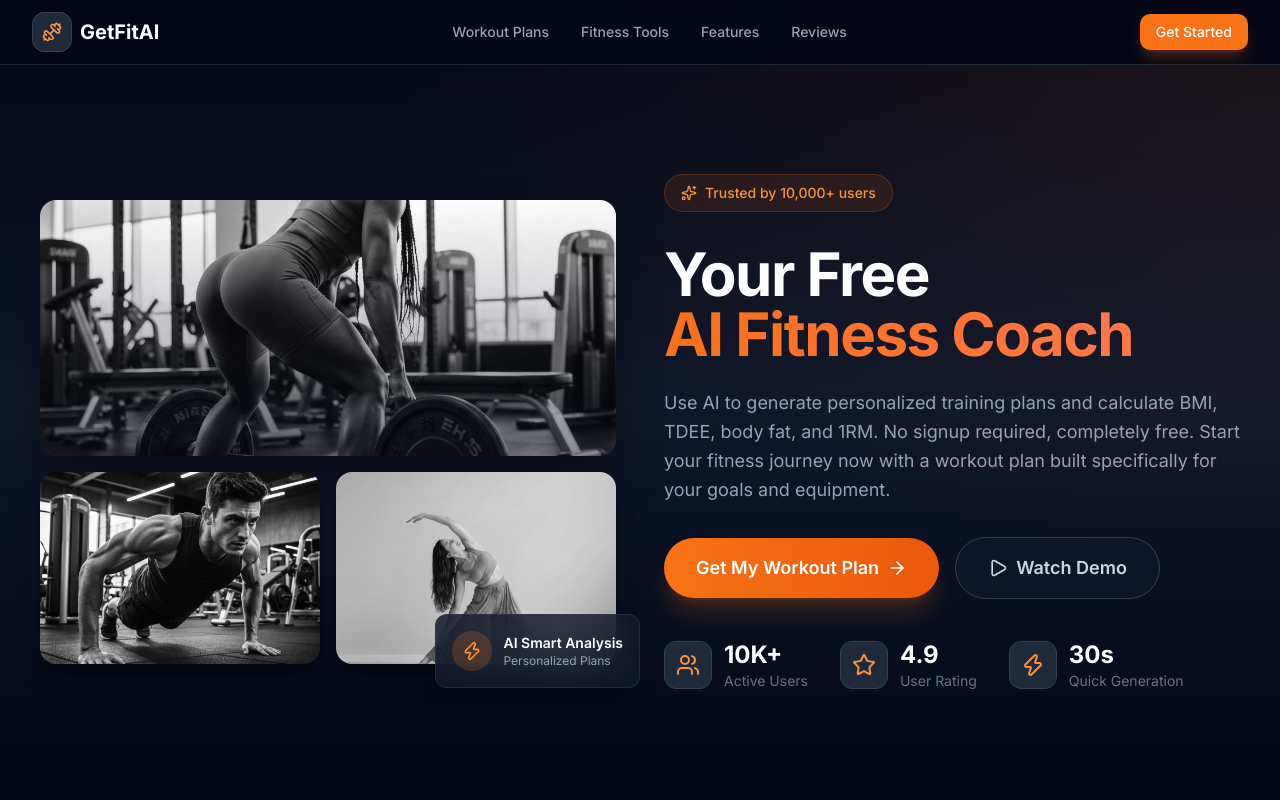
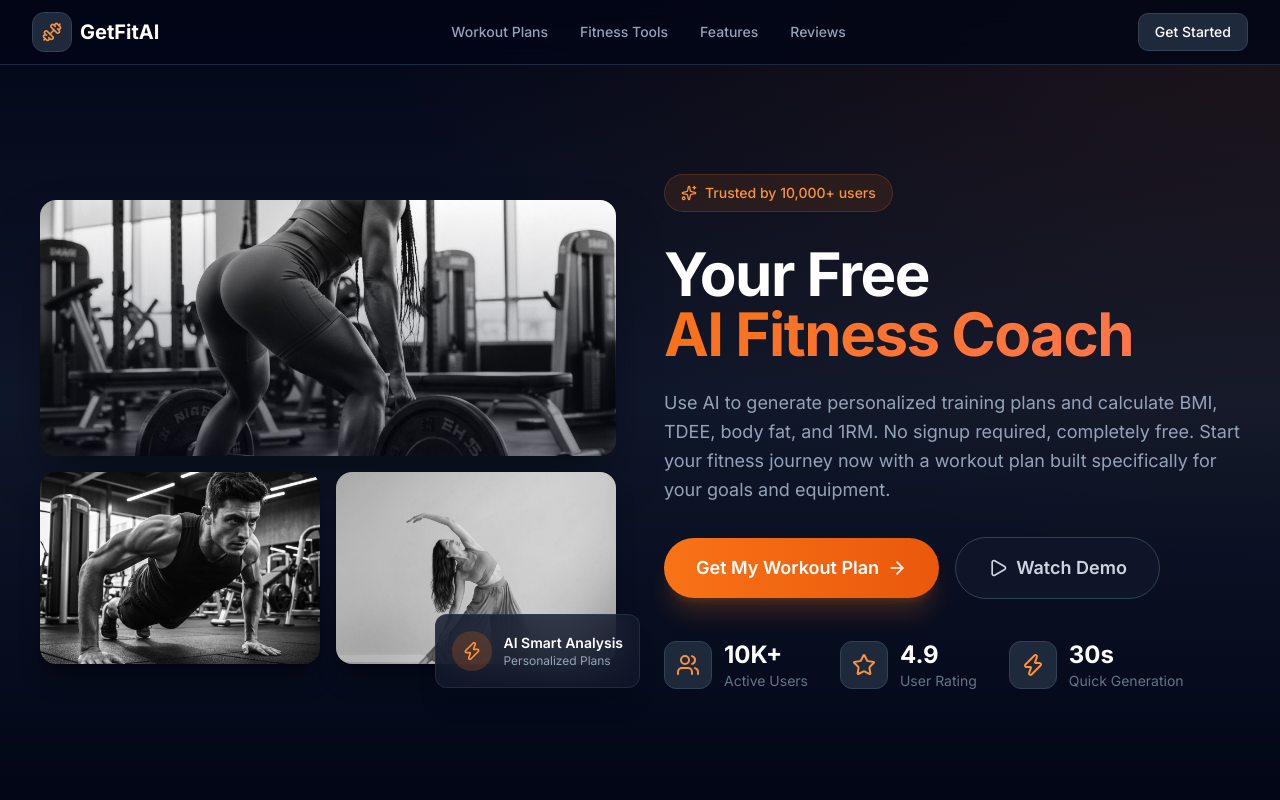
Before and after one commit to zl819044596/getfitai, a Next.js app: page / in a window 1280 px wide. Shown: the top 800 px of the page. Built offline with nearby package versions, Linux system fonts and the light colour scheme.

Commit message:
fix: remove orange CTA button from nav, use dark style instead

```diff
--- a/src/components/nav.tsx
+++ b/src/components/nav.tsx
@@ -44,7 +44,7 @@ export function Nav() {
           <div className="hidden md:flex items-center">
             <Link
               href="/#generator"
-              className="inline-flex items-center px-4 py-2 text-sm font-medium bg-orange-500 text-white hover:bg-orange-600 rounded-lg shadow-lg shadow-orange-500/25 transition-colors"
+              className="inline-flex items-center px-4 py-2 text-sm font-medium bg-slate-800 border border-slate-700 text-white hover:border-orange-500/30 hover:bg-slate-700 rounded-lg transition-colors"
             >
               Get Started
             </Link>
@@ -83,7 +83,7 @@ export function Nav() {
               <div className="pt-4 border-t border-slate-800">
                 <Link
                   href="/#generator"
-                  className="block w-full text-center bg-orange-500 text-white py-3 rounded-lg shadow-lg shadow-orange-500/25"
+                  className="block w-full text-center bg-slate-800 border border-slate-700 text-white py-3 rounded-lg hover:border-orange-500/30"
                 >
                   Get Started
                 </Link>
```
